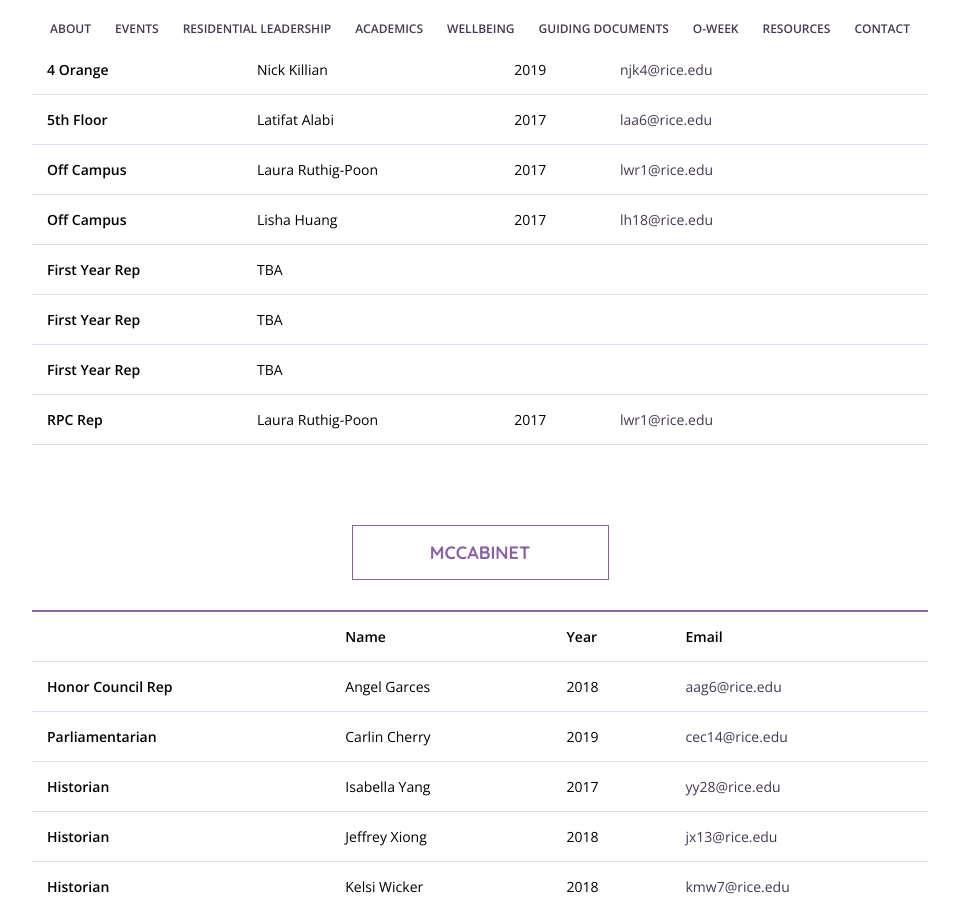
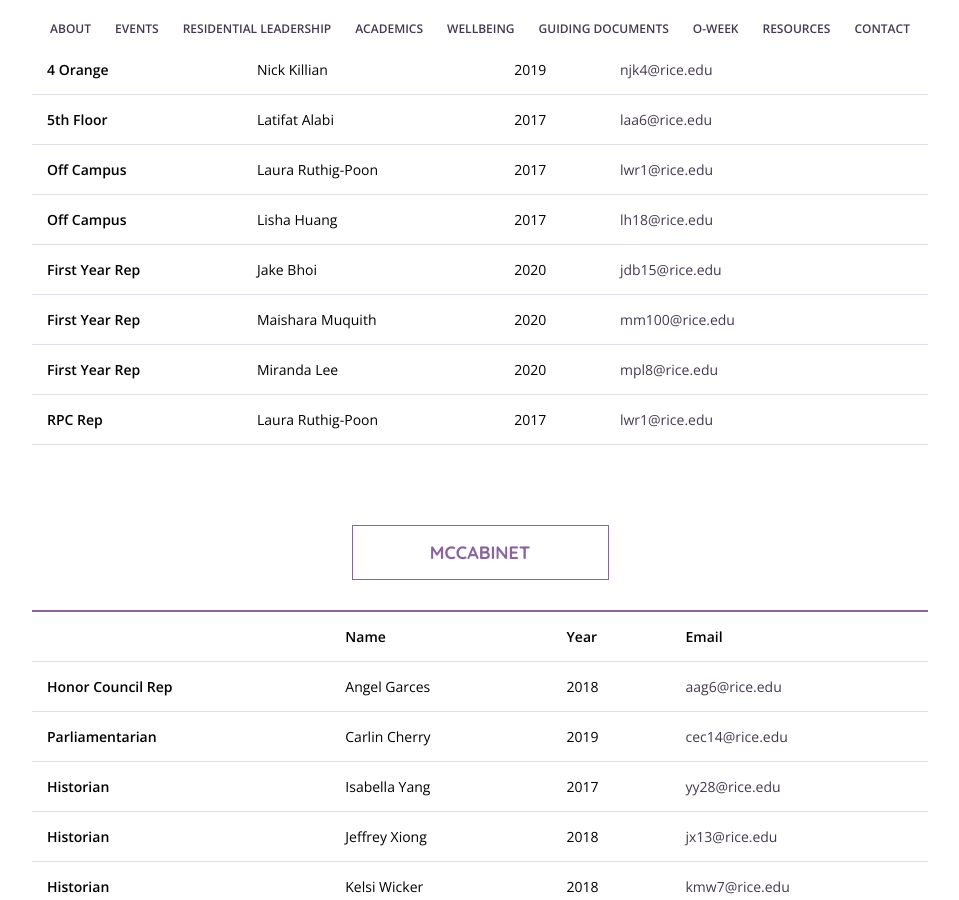
Before and after one commit to mcmurtrycollege/mcmurty-website-old, a Jekyll site: the page built from students/mcministry/index.html, in a window 1280 px wide and 900 px high, scrolled down 1622 px. Shown: the whole window, without its empty margins (160-1119 px from the left). Built offline with Jekyll 4.4.1, drawn with Linux system fonts in a browser that asks for light colours; nearby versions of some CDN libraries; some web fonts are replaced.

Commit message:
updated files

```diff
--- a/_data/mcministry.yml
+++ b/_data/mcministry.yml
@@ -84,17 +84,17 @@
         year: 2017
         email: lh18@rice.edu
     -   position: First Year Rep
-        name: TBA
-        year:
-        email:
+        name: Jake Bhoi
+        year: 2020
+        email: jdb15@rice.edu
     -   position: First Year Rep
-        name: TBA
-        year:
-        email:
+        name: Maishara Muquith
+        year: 2020
+        email: mm100@rice.edu
     -   position: First Year Rep
-        name: TBA
-        year:
-        email:
+        name: Miranda Lee
+        year: 2020
+        email: mpl8@rice.edu
     -   position: RPC Rep
         name: Laura Ruthig-Poon
         year: 2017
--- a/_includes/nav.html
+++ b/_includes/nav.html
@@ -48,9 +48,9 @@
 	        <div class='nav-dropdown'>
 	            <a class='nav-link' href='#'> Guiding Documents </a>
 	            <div id='nav-mcministry' class='nav-submenu'>
-	            	<a class='sub-link' href='/assets/files/102213_mcm_constitution.pdf'> Constitution </a>
-	            	<a class='sub-link' href='/assets/files/102213_mcm_bylaws.pdf'> General Bylaws </a>
-	            	<a class='sub-link' href='/assets/files/housing_bylaws.pdf'> Housing Bylaws </a>
+	            	<a class='sub-link' href='/assets/files/110116_mcm_constitution.pdf'> Constitution </a>
+	            	<a class='sub-link' href='/assets/files/110116_mcm_bylaws.pdf'> General Bylaws </a>
+	            	<a class='sub-link' href='/assets/files/110116_housing_bylaws.pdf'> Housing Bylaws </a>
 	            	<a class='sub-link' href='/assets/files/parking_bylaws.pdf'> Parking Bylaws </a>
 	            	<a class='sub-link' href='/assets/files/tax_exempt_form.pdf'> Tax-Exempt Form </a>
 	            	<!-- <a class='sub-link' href='/mcministry/budget/'> Budget </a> -->
```
Also changed, not shown: 3 other files.
